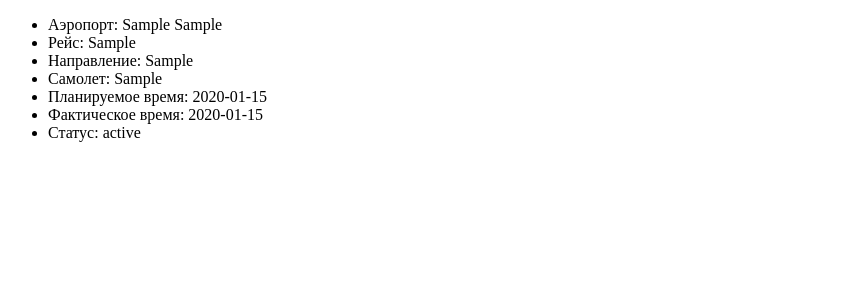
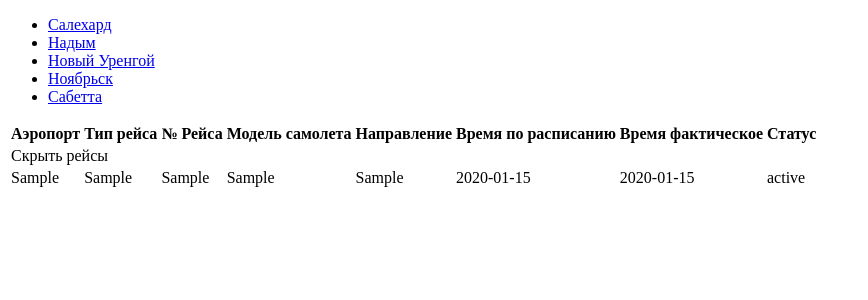
Before and after one commit to xm4dn355x/yanao_airports, a Django app: template airports_boards/dashboard/templates/dashboard/index.html in a window 1280 px wide. Shown: the top 300 px of the page, without its empty margins (0-868 px from the left). Run offline with Django 3.2, Linux system fonts and the light colour scheme; the template is opened without the code that fills it: values that come from a table or form of the project are taken from there, others are empty; tables that the repository leaves empty hold one stand-in row (values such as "Sample post"); parts of the project's set-up code (start-up, migrations or seed data) failed here and were passed over.

Commit message:
added new frontend to template

```diff
--- a/airports_boards/dashboard/templates/dashboard/index.html
+++ b/airports_boards/dashboard/templates/dashboard/index.html
@@ -1,26 +1,82 @@
+{% load static %}
 <!DOCTYPE html>
-<html lang="en">
+<html lang="ru">
 <head>
-    <meta charset="UTF-8">
-    <title>Test template</title>
+    <meta http-equiv="Content-Type" content="text/html; charset=UTF-8">
+    <meta name="viewport" content="width=device-width, user-scalable=no, initial-scale=1.0, maximum-scale=1.0, minimum-scale=1.0">
+    <meta http-equiv="X-UA-Compatible" content="ie=edge">
+    <meta name="keywords" content="вылет, прилет, расписание, рейсов, рейсы, аэропорт, ЯНАО, Салехард, Надым, Новый-Уренгой, Ноябырьск, онлайн-табло, табло">
+    <meta name="description" content="Онлайн-табло вылета и прилетов самолетов, и верталётов аэропортов ЯНАО. Информация для пассажиро, расписание на сегодня.">
+    <title>Расписание рейсов</title>
+    <link rel="stylesheet" href="/static/css/main.css">
 </head>
 <body>
-    {% if flights %}
 
-        {% for flight in flights %}
-        <ul>
-            <li>Аэропорт: {{ flight.orig_airport }} {{ flight.flight_type }}</li>
-            <li>Рейс: {{ flight.flight }}</li>
-            <li>Направление: {{ flight.dest_airport }}</li>
-            <li>Самолет: {{ flight.plane }}</li>
-            <li>Планируемое время: {{ flight.plan_time }}</li>
-            <li>Фактическое время: {{ flight.fact_time }}</li>
-            <li>Статус: {{ flight.status }}</li>
-        </ul>
-        {% endfor %}
+    <header>
 
-    {% else %}
-        <p>No flights are available.</p>
-    {% endif %}
+        <nav>
+            <ul>
+                <li><a href="#">Салехард</a></li>
+                <li><a href="#">Надым</a></li>
+                <li><a href="#">Новый Уренгой</a></li>
+                <li><a href="#">Ноябрьск</a></li>
+                <li><a href="#">Сабетта</a></li>
+            </ul>
+        </nav>
+
+    </header>
+
+    <main>
+
+        <article> <! Тут будет таблица с отмененными рейсами>
+            <section>
+                <table class="cancelled_flights">
+                    <tr class="name_table">
+                        <th>Аэропорт</th>
+                        <th>Тип рейса</th>
+                        <th>№ Рейса</th>
+                        <th>Модель самолета</th>
+                        <th>Направление</th>
+                        <th>Время по расписанию</th>
+                        <th>Время фактическое</th>
+                        <th>Статус</th>
+                    </tr>
+                    <tr class="cancelled_flights_open">
+                        <td colspan="9">Скрыть рейсы</td>
+                    </tr>
+                    {% if flights %}
+                        {% for flight in flights %}
+                            <tr class="name_flights">
+                                <td>{{ flight.orig_airport }}</td>
+                                <td>{{ flight.flight_type }}</td>
+                                <td>{{ flight.flight }}</td>
+                                <td>{{ flight.plane }}</td>
+                                <td>{{ flight.dest_airport }}</td>
+                                <td>{{ flight.plan_time }}</td>
+                                <td>{{ flight.fact_time }}</td>
+                                <td class="status">{{ flight.status }}</td>
+                            </tr>
+                        {% endfor %}
+                    {% else %}
+                        <tr class="name_flights">
+                            <td colspan="8">Нет задерживающихся рейсов</td>
+                        </tr>
+                    {% endif %}
+
+                </table>
+            </section>
+        </article>
+
+        <article><! Тут будет таблица с действующими рейсами>
+            <section>
+
+            </section>
+        </article>
+
+    </main>
+
+    <footer>
+
+    </footer>
 </body>
 </html>
--- a/airports_boards/dashboard/urls.py
+++ b/airports_boards/dashboard/urls.py
@@ -5,14 +5,14 @@
 urlpatterns = [
     #/dashboard/        index page of dashboard
     path('', views.index, name='index'),
-    #/dashboard/sly/    dashboard for SLY airport
-    path('sly/', views.show_sly, name="show_sly"),
-    # /dashboard/noj/   dashboard for NOJ airport
-    path('noj/', views.show_noj, name="show_noj"),
-    # /dashboard/nux/   dashboard for NUX airport
-    path('nux/', views.show_nux, name="show_nux"),
-    # /dashboard/nym/   dashboard for NYM airport
-    path('nym/', views.show_nym, name="show_nym"),
-    # /dashboard/sbt/   dashboard for SBT airport
-    path('sbt/', views.show_sbt, name="show_sbt"),
+    # #/dashboard/sly/    dashboard for SLY airport
+    # path('sly/', views.show_sly, name="show_sly"),
+    # # /dashboard/noj/   dashboard for NOJ airport
+    # path('noj/', views.show_noj, name="show_noj"),
+    # # /dashboard/nux/   dashboard for NUX airport
+    # path('nux/', views.show_nux, name="show_nux"),
+    # # /dashboard/nym/   dashboard for NYM airport
+    # path('nym/', views.show_nym, name="show_nym"),
+    # # /dashboard/sbt/   dashboard for SBT airport
+    # path('sbt/', views.show_sbt, name="show_sbt"),
 ]
```
